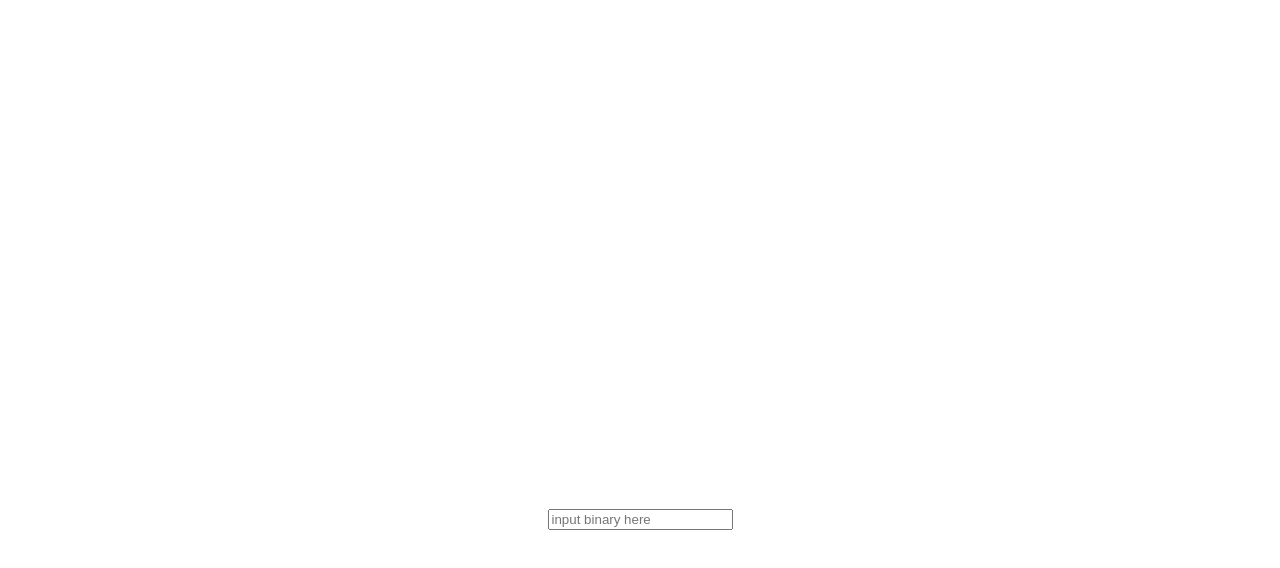
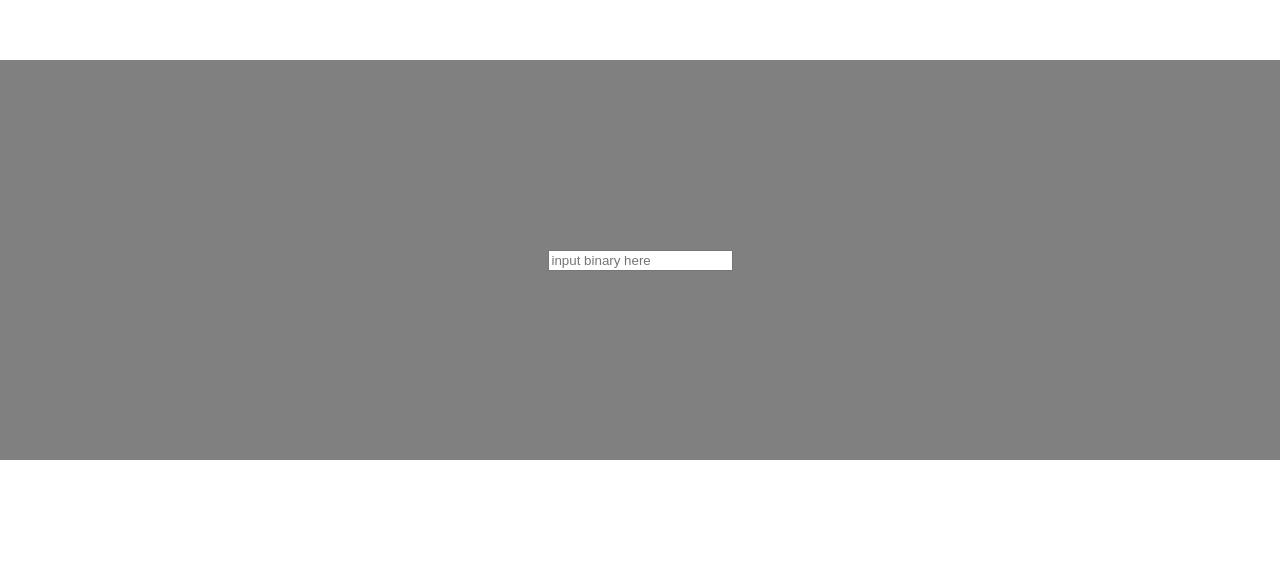
Before and after one commit to Raphael-Cruzado/binary-to-decimal, a React (Create React App) app: page / in a window 1280 px wide. Shown: the part 132-700 px from the top of the page. Built offline with nearby package versions, Linux system fonts and the light colour scheme.

Commit message:
some cleanup

```diff
--- a/src/App.css
+++ b/src/App.css
@@ -2,7 +2,8 @@
   display: flex;
   justify-content: space-evenly;
   align-items: center;
-  margin-top: 50%;
+  margin-top: 15%;
   margin-bottom: 50%;
+  background-color: grey;
+  height: 25rem;
 }
-/* start here: hwo do i get the input box center? */
--- a/src/App.js
+++ b/src/App.js
@@ -4,7 +4,9 @@ import UserInput from './components/input-form.js';
 function App() {
   return (
     <div className='container'>
-      <UserInput />
+      <div className='user-card'>
+        <UserInput />
+      </div>
     </div>
   );
 }
```
